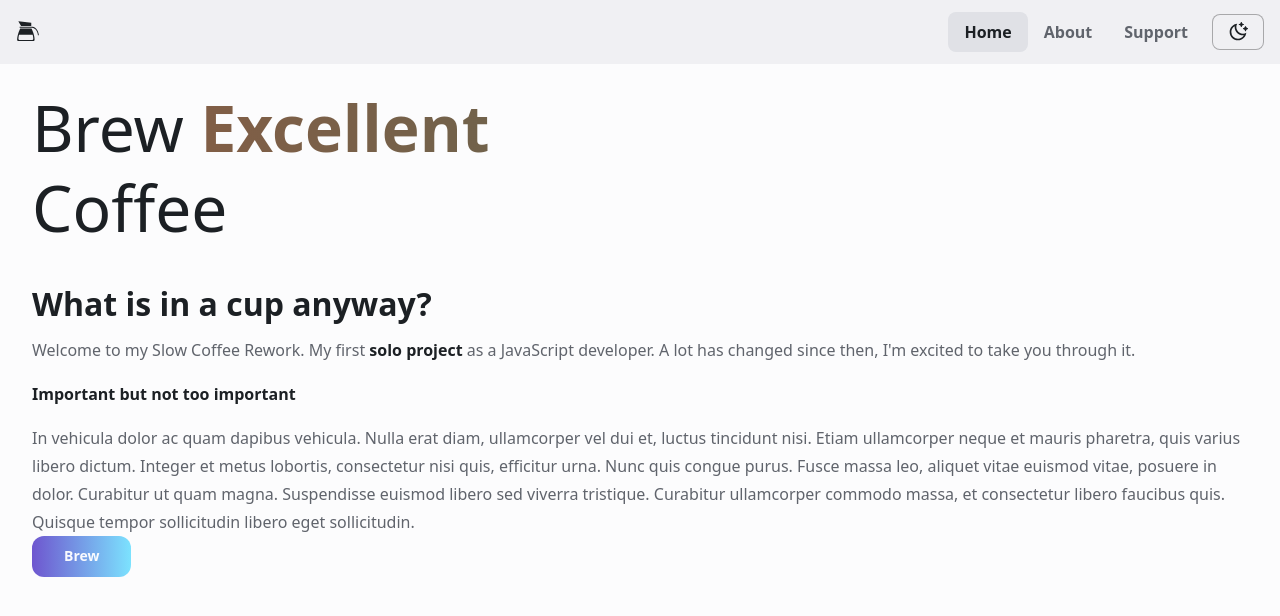
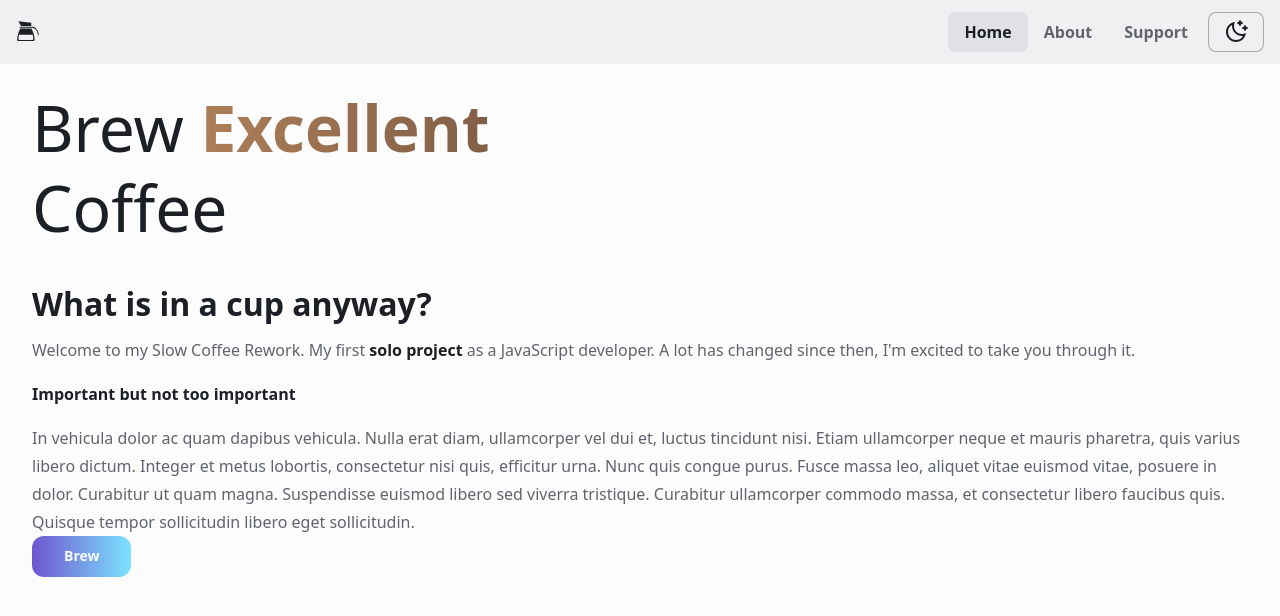
Before and after one commit to nrsimonelli/slow-coffee-two, a React (Create React App) app: page / in a window 1280 px wide. Shown: the top 616 px of the page. Built offline with nearby package versions, Linux system fonts and the light colour scheme.

Commit message:
gradient adjustment, nav component spacing, toggle button style

```diff
--- a/src/App.tsx
+++ b/src/App.tsx
@@ -35,7 +35,8 @@ const globalStyles = globalCss({
     borderRadius: '$2',
   },
   'a:hover': {
-    color: '$colors$hiContrast',
+    color: '$hiContrast',
+    bg: '$base5',
   },
 });
 
--- a/src/components/Button.tsx
+++ b/src/components/Button.tsx
@@ -123,10 +123,10 @@ export const Button = styled('button', {
         color: '$hiContrast',
         boxShadow: 'inset 0 0 0 1px $colors$ghost3',
         '&:hover': {
-          backgroundColor: '$ghost2',
+          backgroundColor: '$base4',
         },
         '&:active': {
-          backgroundColor: '$ghost3',
+          backgroundColor: '$base5',
         },
         '&:focus': {
           boxShadow:
@@ -147,7 +147,7 @@ export const ToggleButton = styled(Button, {
   py: '$3',
   defaultVariants: {
     shape: '2',
-    size: '4',
+    size: '5',
     color: 'transparent',
   },
 });
--- a/src/components/Nav/Nav.tsx
+++ b/src/components/Nav/Nav.tsx
@@ -32,7 +32,7 @@ const Nav = () => {
         css={{
           display: 'none',
           flexGrow: '1',
-          px: '$3',
+          px: '$2',
           height: '$full',
           '@bp1': { display: 'flex' },
           '& > a': {
@@ -53,6 +53,7 @@ const Nav = () => {
           </NavLink>
         ))}
       </Flex>
+
       <ThemeToggle />
     </Flex>
   );
--- a/src/components/Text.tsx
+++ b/src/components/Text.tsx
@@ -126,7 +126,7 @@ export const Text = styled('span', {
       color: 'coffee',
       gradient: 'true',
       css: {
-        gradient: 'to left, $colors$gold11, $colors$brown11',
+        gradient: 'to left, $colors$brown11, $colors$brown9',
       },
     },
     {
```
